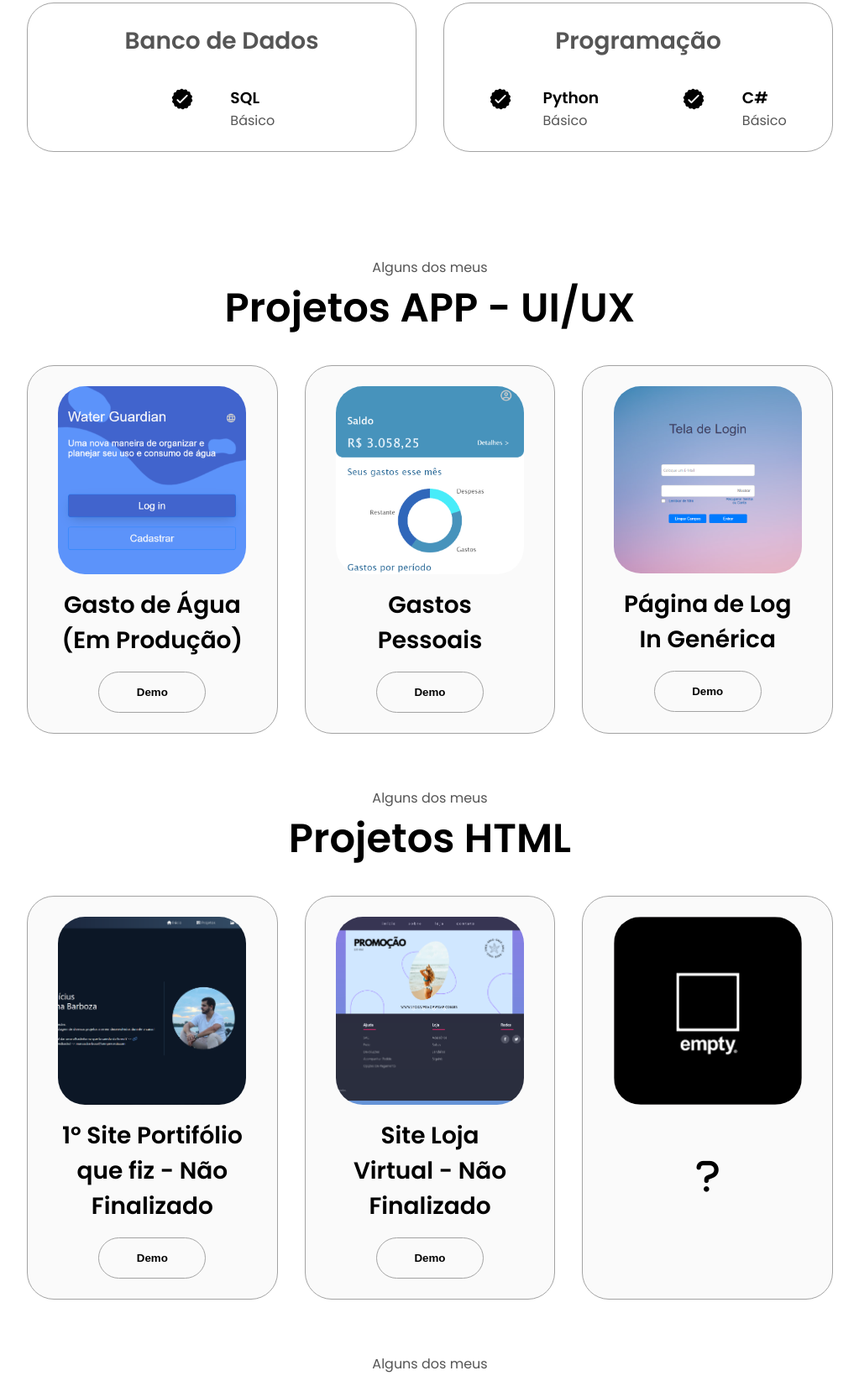
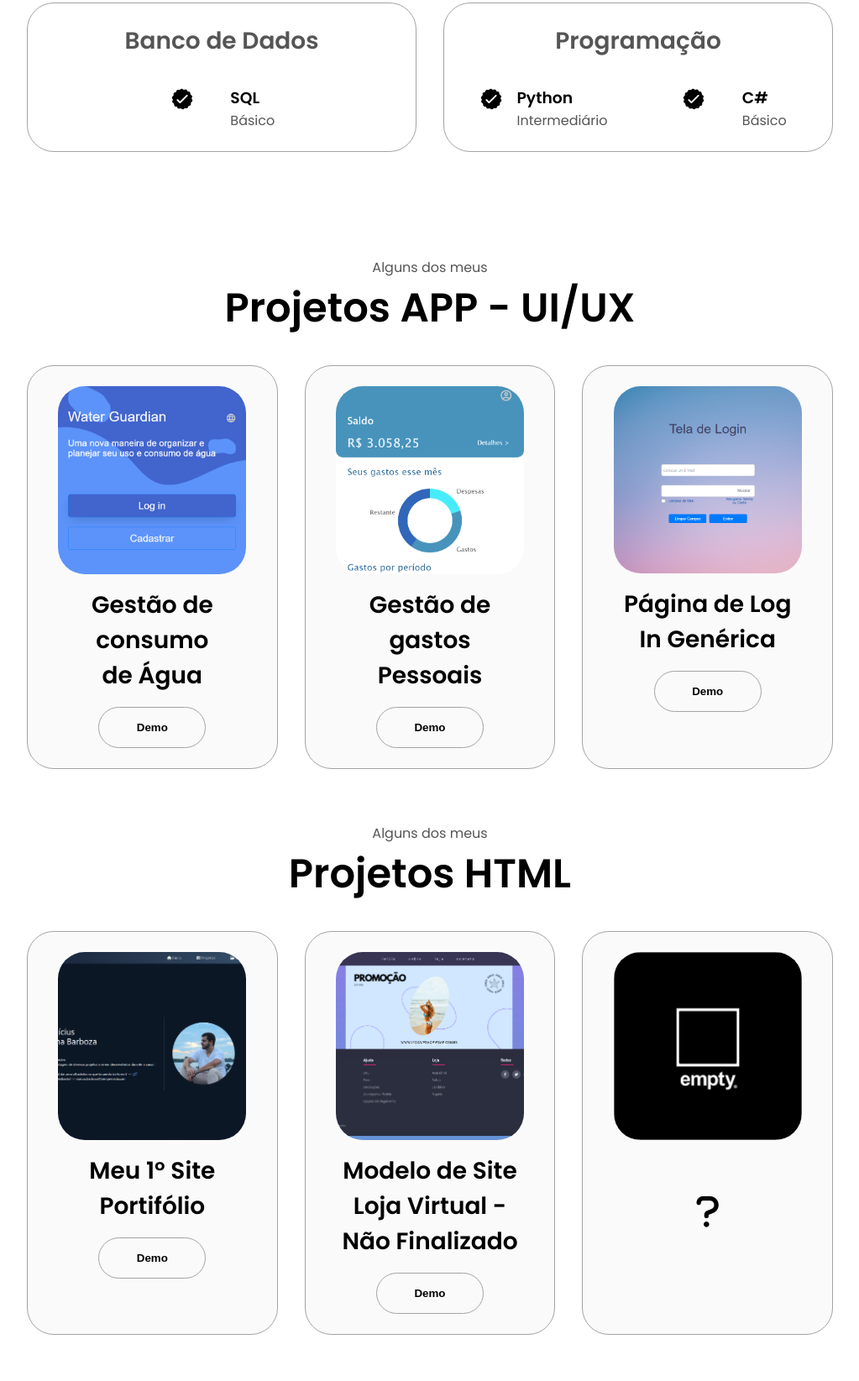
Before and after one commit to Marcus-Barboza/HTML-CSS, a plain HTML site: page Portfolio/index.html in a window 1280 px wide. Shown: the part 2158-3803 px from the top of the page at 84% size, without its empty margins (128-1151 px from the left). Drawn offline with Linux system fonts and the light colour scheme.

Commit message:
Add files via upload

```diff
--- a/Portfolio/index.html
+++ b/Portfolio/index.html
@@ -89,7 +89,7 @@
             <img src="./assets/education.png" alt="Education icon" class="icon" />
             <h3>Formação</h3>
             <p>Análise e Desenvolvimento de Sistemas<br />em UniCeub - Brasília DF</p>
-            <p>Cursando - 2º Semestre</p>
+            <p>Cursando - 3º Semestre</p>
           </div>
         </div>
         <div class="text-container">
@@ -172,7 +172,7 @@
               <img src="./assets/checkmark.png" alt="Ícone" class="icon" />
               <div>
                 <h3>Python</h3>
-                <p>Básico</p>
+                <p>Intermediário</p>
               </div>
             </article>
             <article>
@@ -196,7 +196,7 @@
           <div class="article-container">
             <img src="./assets/project-1.png" alt="Project 2" class="project-img" />
           </div>
-          <h2 class="experience-sub-title project-title">Gasto de Água <br />(Em Produção)</h2>
+          <h2 class="experience-sub-title project-title">Gestão de consumo </br> de Água</h2>
           <div class="btn-container">
             <button class="btn btn-color-2 project-btn"
               onclick="location.href='https://app.quant-ux.com/#/test.html?h=a2aa10a1eJsyhVkvr3dtjFVYpKyzyNxSTVLCXPJpqPVvmj651WqnXGQiDGPm&log=true'">
@@ -208,7 +208,7 @@
           <div class="article-container">
             <img src="./assets/project-2.png" alt="Project 3" class="project-img" />
           </div>
-          <h2 class="experience-sub-title project-title">Gastos Pessoais</h2>
+          <h2 class="experience-sub-title project-title">Gestão de gastos </br> Pessoais</h2>
           <div class="btn-container">
             <button class="btn btn-color-2 project-btn"
               onclick="location.href='https://app.quant-ux.com/#/test.html?h=a2aa10aU2C6Wz2cYYopwT6G3b3Fpy67cngLoaLHhqffpJZP4A1pIKBrgDzOq&log=true'">
@@ -240,7 +240,7 @@
           <div class="article-container">
             <img src="./assets/project-4.png" alt="Project 2" class="project-img" />
           </div>
-          <h2 class="experience-sub-title project-title">1º Site Portifólio que fiz - Não Finalizado</h2>
+          <h2 class="experience-sub-title project-title">Meu 1º Site Portifólio</h2>
           <div class="btn-container">
             <button class="btn btn-color-2 project-btn" onclick="window.open('./Links/Site portifólio 1/Portifólio.html')">
               Demo
@@ -251,7 +251,7 @@
           <div class="article-container">
             <img src="./assets/project-5.png" alt="Project 3" class="project-img" />
           </div>
-          <h2 class="experience-sub-title project-title">Site Loja Virtual - Não Finalizado</h2>
+          <h2 class="experience-sub-title project-title">Modelo de Site Loja Virtual - Não Finalizado</h2>
           <div class="btn-container">
             <button class="btn btn-color-2 project-btn" onclick="window.open('./Links/Lio Kai/Lio Kai.html')">
               Demo
@@ -336,7 +336,7 @@
         </ul>
       </div>
     </nav>
-    <p>Copyright &#169; 2023 Marcus Barboza. All Rights Reserved.</p>
+    <p>Copyright &#169; 2024 Marcus Barboza. All Rights Reserved.</p>
   </footer>
   <script src="script.js"></script>
 </body>
```
